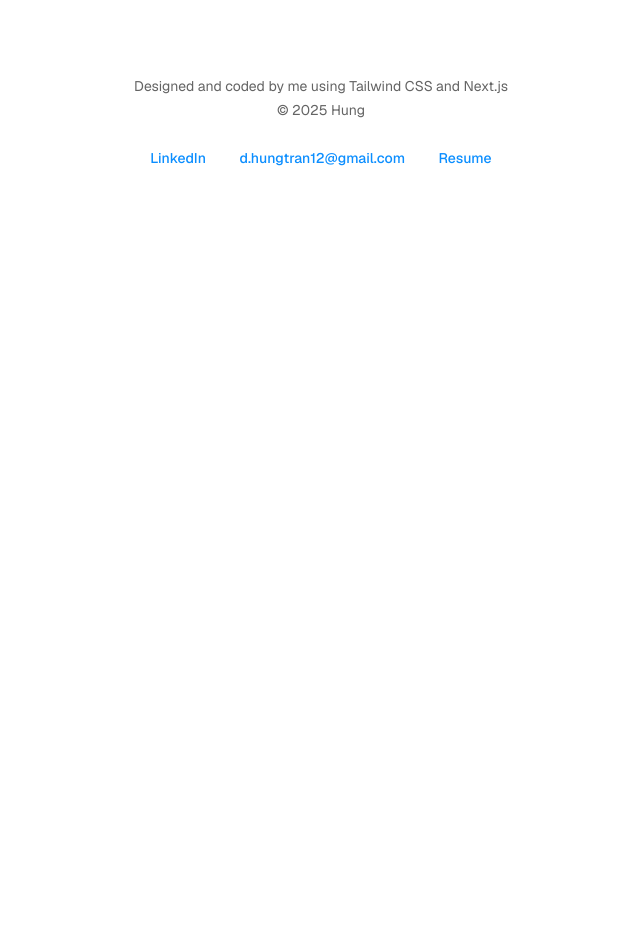
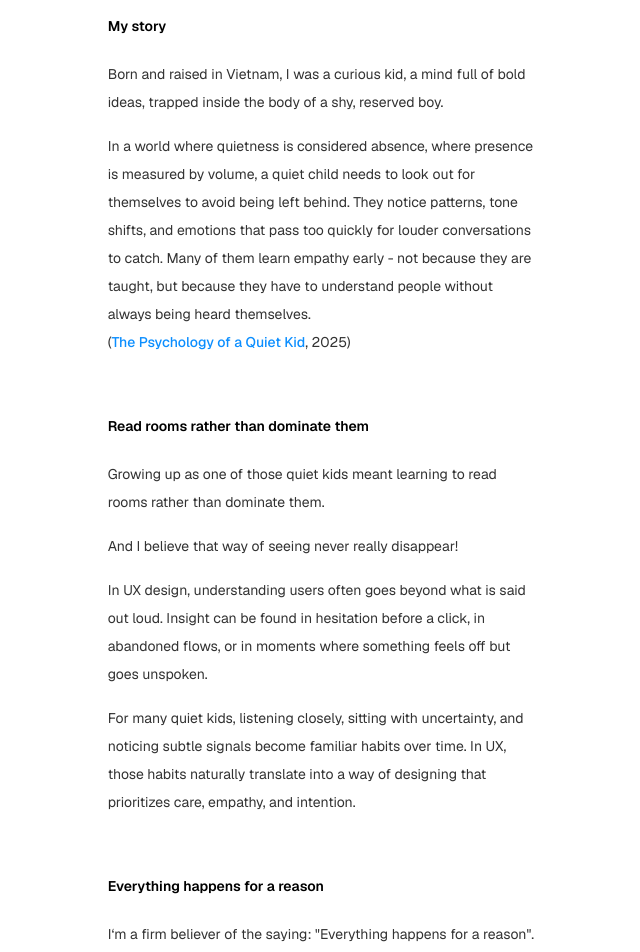
Before and after one commit to hungiie/portfolio, a Next.js app: page /about in a window 1280 px wide. Shown: the part 1460-2412 px from the top of the page, without its empty margins (319-959 px from the left). Before the commit the page ends 1740 px from the top, so only its background shows below. Built offline with nearby package versions, Linux system fonts and the light colour scheme.

Commit message:
add story

```diff
--- a/app/about/page.tsx
+++ b/app/about/page.tsx
@@ -14,11 +14,11 @@ export default function About() {
             </div>
 
             <Heading text="Hi, my name is Hung."/>
-            <p className="text-sm bg-[var(--background)] text-[var(--colour-bodytext)] leading-loose mb-4">I&lsquo;m a UX designer at <span className="inline-block"><Button link="https://research.samsung.com/srca" target="_blank" variant="blue-hyperlink" text="Samsung" textSize="text-sm"/></span>, previously at <Button link="https://www.fraserhealth.ca/" target="_blank" variant="blue-hyperlink" text="Fraser Health" textSize="text-sm"/></p>
+            <p className="text-sm text-[var(--colour-bodytext)] leading-loose mb-4">I&lsquo;m a UX designer at <span className="inline-block"><Button link="https://research.samsung.com/srca" target="_blank" variant="blue-hyperlink" text="Samsung" textSize="text-sm"/></span>, previously at <Button link="https://www.fraserhealth.ca/" target="_blank" variant="blue-hyperlink" text="Fraser Health" textSize="text-sm"/></p>
             <p className="mb-2 text-sm text-[var(--colour-bodytext)] leading-loose">I&lsquo;m passionate about how social media shapes our digital habits - and how modern interfaces evolve to match our shrinking attention spans.</p>
             <p className="mb-4 text-sm text-[var(--colour-bodytext)] leading-loose">In the future, I aspire to be an adaptive designer and researcher, staying attuned to our ever-evolving digital habits and expectations.</p>
 
-            <div className="bg-[var(--background)]">
+            <div className="">
                 <p className="text-sm text-[var(--colour-bodytext)]">Send me an <span className="inline-block"><Button link="mailto:d.hungtran12@gmail.com" target="_blank" variant="blue-hyperlink" text="email" textSize="text-sm"/></span></p>
                 <p className="text-sm text-[var(--colour-bodytext)] mt-1.5">Send me a message on <span className="inline-block"><Button link="https://www.linkedin.com/in/hung-tran-profile/" target="_blank" variant="blue-hyperlink" text="LinkedIn" textSize="text-sm"/></span></p>
                 <p className="text-sm text-[var(--colour-bodytext)] mt-1.5">Check out my <span className="inline-block"><Button link="https://drive.google.com/file/d/1F2UXNXNltAkH-Y0qinUaZDLaMNDMd6Mh/view" target="_blank" variant="blue-hyperlink" text="resume" textSize="text-sm"/></span></p>
@@ -48,6 +48,30 @@ export default function About() {
             </div>
             <div className="mb-25"></div>
 
+            <Heading text="My story"/>
+            <p className="mb-4 text-sm text-[var(--colour-bodytext)] leading-loose">Born and raised in Vietnam, I was a curious kid, a mind full of bold ideas, trapped inside the body of a shy, reserved boy.</p>
+            <p className="text-sm text-[var(--colour-bodytext)] leading-loose">In a world where quietness is considered absence, where presence is measured by volume, a quiet child needs to look out for themselves to avoid being left behind. They notice patterns, tone shifts, and emotions that pass too quickly for louder conversations to catch. Many of them learn empathy early - not because they are taught, but because they have to understand people without always being heard themselves.</p>
+            <p className="text-sm text-[var(--colour-bodytext)] leading-loose">(<Button variant="blue-hyperlink" text="The Psychology of a Quiet Kid" textSize="font-sm" link="https://youtu.be/t4f2LLExHrY?si=BLNxWPEcgEFO1mQX" target="_blank" />, 2025)</p>
+            <div className="mb-15"></div>
+
+            <Heading text="Read rooms rather than dominate them"/>
+            <p className="mb-4 text-sm text-[var(--colour-bodytext)] leading-loose">Growing up as one of those quiet kids meant learning to read rooms rather than dominate them.</p>
+            <p className="mb-4 text-sm text-[var(--colour-bodytext)] leading-loose">And I believe that way of seeing never really disappear!</p>
+            <p className="mb-4 text-sm text-[var(--colour-bodytext)] leading-loose">In UX design, understanding users often goes beyond what is said out loud. Insight can be found in hesitation before a click, in abandoned flows, or in moments where something feels off but goes unspoken.</p>
+            <p className="mb-4 text-sm text-[var(--colour-bodytext)] leading-loose">For many quiet kids, listening closely, sitting with uncertainty, and noticing subtle signals become familiar habits over time. In UX, those habits naturally translate into a way of designing that prioritizes care, empathy, and intention.</p>
+            <p className="mb-4 text-sm text-[var(--colour-bodytext)] leading-loose"></p>
+            <div className="mb-15"></div>
+
+            <Heading text="Everything happens for a reason"/>
+            <p className="mb-4 text-sm text-[var(--colour-bodytext)] leading-loose">I&lsquo;m a firm believer of the saying: "Everything happens for a reason".</p>
+            <p className="mb-4 text-sm text-[var(--colour-bodytext)] leading-loose">If you&lsquo;re still here reading my yapping session, maybe that&lsquo;s one of them, so please don&lsquo;t hesitate to <Button link="mailto:d.hungtran12@gmail.com" target="_blank" variant="blue-hyperlink" text="reach out" textSize="text-sm"/>. Let&lsquo;s chat :)</p>
+
+
+
+
+
+
+
             {/* <Heading text="My life soundtracks"/>
             <iframe data-testid="embed-iframe" style={{borderRadius:'12px'}} src="https://open.spotify.com/embed/playlist/4l2acge11NRVSaAczjswg7?utm_source=generator&theme=0" width="100%" height="352" frameBorder="0" allowFullScreen allow="autoplay; clipboard-write; encrypted-media; fullscreen; picture-in-picture" loading="lazy"></iframe>            <div className="mb-25"></div> */}
 
--- a/app/page.tsx
+++ b/app/page.tsx
@@ -45,10 +45,10 @@ export default function Home() {
             <div className="flex justify-between">
               <Heading text="Hi, my name is Hung." />
             </div>
-            <p className="text-sm bg-[var(--background)] text-[var(--colour-bodytext)] leading-loose mb-6">I&lsquo;m a UX designer at <span className="inline-block"><Button link="https://research.samsung.com/srca" target="_blank" variant="blue-hyperlink" text="Samsung" textSize="text-sm"/></span>, previously at <Button link="https://www.fraserhealth.ca/" target="_blank" variant="blue-hyperlink" text="Fraser Health" textSize="text-sm"/></p>
+            <p className="text-sm text-[var(--colour-bodytext)] leading-loose mb-6">I&lsquo;m a UX designer at <span className="inline-block"><Button link="https://research.samsung.com/srca" target="_blank" variant="blue-hyperlink" text="Samsung" textSize="text-sm"/></span>, previously at <Button link="https://www.fraserhealth.ca/" target="_blank" variant="blue-hyperlink" text="Fraser Health" textSize="text-sm"/></p>
             {/* <p className="text-sm bg-[var(--background)] text-[var(--colour-bodytext)] mb-6">previously at <Button link="https://www.fraserhealth.ca/" target="_blank" variant="blue-hyperlink" text="Fraser Health" textSize="text-sm"/></p> */}
-            <p className="text-sm bg-[var(--background)] text-[var(--colour-bodytext)] leading-loose mb-6">Much like how social media can turn attention into influence, interfaces can turn curiosity into loyalty.  As a UX designer, I value digital experiences that capture interest quickly - and sustain it through clarity and accessibility.</p>
-            <div className="mb-9 bg-[var(--background)]">
+            <p className="text-sm text-[var(--colour-bodytext)] leading-loose mb-6">Much like how social media can turn attention into influence, interfaces can turn curiosity into loyalty.  As a UX designer, I value digital experiences that capture interest quickly - and sustain it through clarity and accessibility.</p>
+            <div className="mb-9">
               <p className="text-sm text-[var(--colour-bodytext)]">Send me an <span className="inline-block"><Button link="mailto:d.hungtran12@gmail.com" target="_blank" variant="blue-hyperlink" text="email" textSize="text-sm"/></span></p>
               <p className="text-sm text-[var(--colour-bodytext)] mt-1.5">Send me a message on <span className="inline-block"><Button link="https://www.linkedin.com/in/hung-tran-profile/" target="_blank" variant="blue-hyperlink" text="LinkedIn" textSize="text-sm"/></span></p>
               <p className="text-sm text-[var(--colour-bodytext)] mt-1.5">Check out my <span className="inline-block"><Button link="https://drive.google.com/file/d/1F2UXNXNltAkH-Y0qinUaZDLaMNDMd6Mh/view" target="_blank" variant="blue-hyperlink" text="resume" textSize="text-sm"/></span></p>
```
